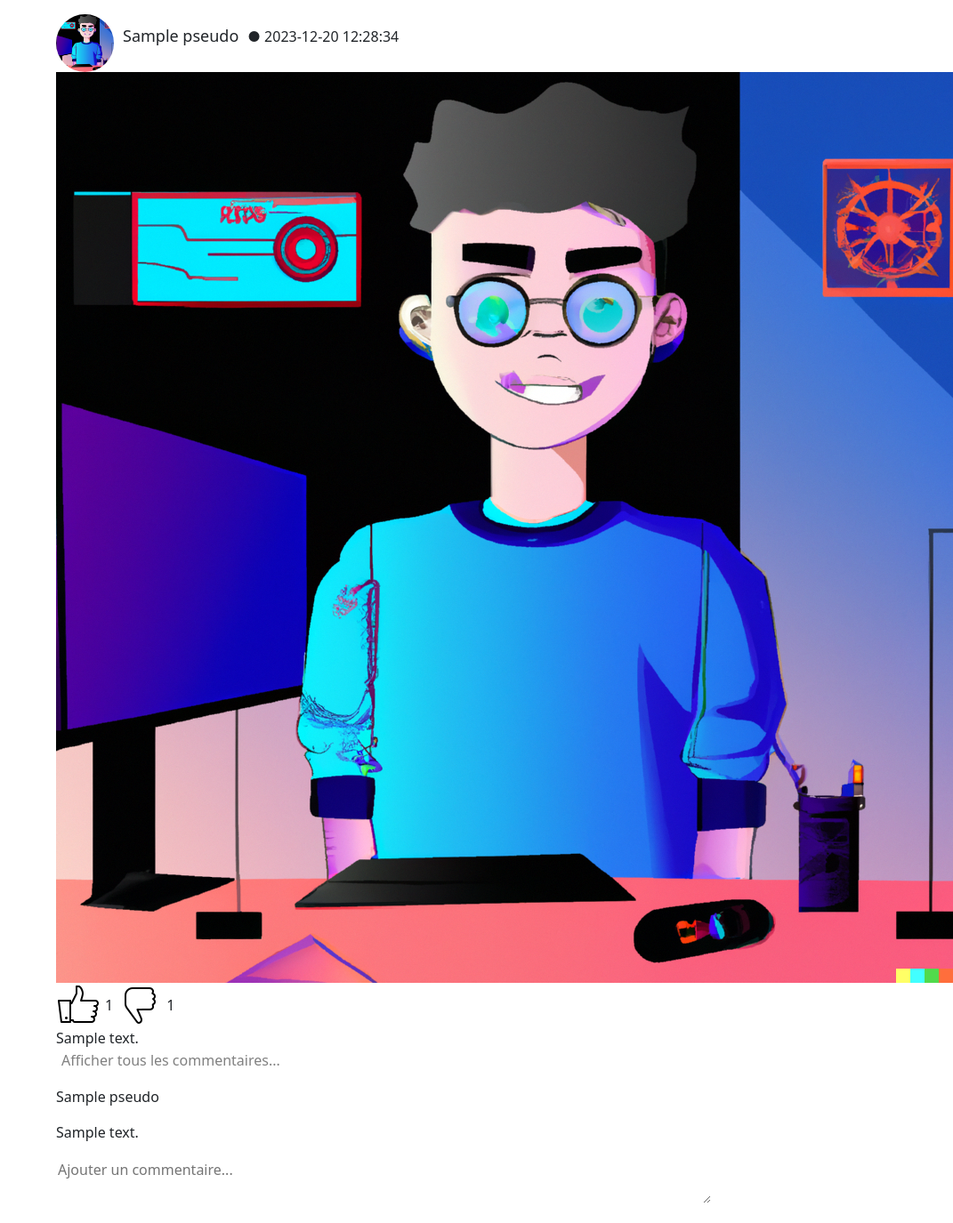
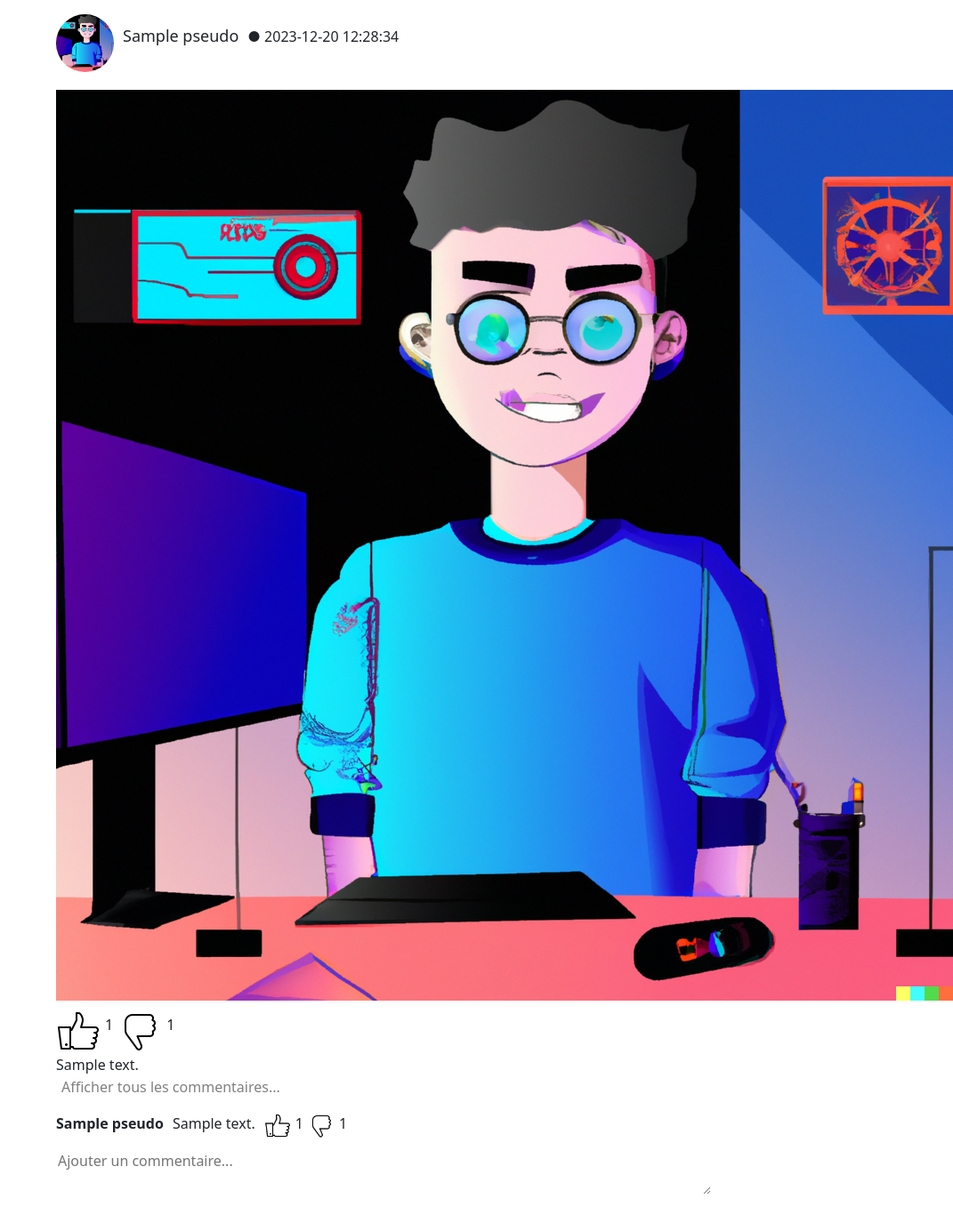
Before and after one commit to LioznTheBun/instagrume_groupe3_client, a Symfony app: template templates/accueil.html.twig in a window 1280 px wide. Shown: the part 96-1471 px from the top of the page at 89% size, without its empty margins (209-1280 px from the left). After the commit the page ends 1438 px from the top, so only its background shows below. Run offline with Twig, Linux system fonts and the light colour scheme; the template is opened without the code that fills it: most values are stand-ins (such as "Sample title", 1, 10 or a date in 2020); some libraries are stand-ins or nearby versions.

Commit message:
Afficher la publication selon un id

```diff
--- a/public/css/accueil.css
+++ b/public/css/accueil.css
@@ -128,6 +128,7 @@
     display: flex;
     align-items: center;
     gap: 10px;
+    margin-bottom: 20px;
 }
 
 .avatar_user {
@@ -171,3 +172,53 @@
     display: flex;
     gap: 10px;
 }
+
+.post_content {
+    display: flex;
+}
+
+.like_dislike_post {
+    margin-left: 10px;
+}
+
+.like_popup img {
+    width: 30px;
+    height: 30px;
+}
+
+.dislike_popup img {
+    width: 30px;
+    height: 30px;
+}
+
+.like_dislike_popup {
+    display: flex;
+}
+
+.comment_like_post img {
+    width: 30px;
+    height: 30px;
+}
+
+.comment_dislike_post img {
+    width: 30px;
+    height: 30px;
+}
+
+.post_text_pseudo {
+    font-weight: bold;
+}
+
+.post-body {
+    display: flex;
+    gap: 10px;
+}
+
+.like_dislike_post {
+    display: flex;
+    gap: 5px;
+}
+
+.post_img {
+    margin-bottom: 10px;
+}
--- a/templates/accueil.html.twig
+++ b/templates/accueil.html.twig
@@ -23,12 +23,12 @@
 			<div class="close" onclick="closePopup()">Fermer</div>
 			<label for='inputDescription' class='form-label'></label>
 			<input id='inputDescription' class='form-control' type='text'>
-				<img id="uploadPreview" style="width: 300px; height: 280px;" />
+			<img id="uploadPreview" style="width: 300px; height: 280px;"/>
 			<div class="bottom-section">
 				<div class="div_publier">
-						<button class="publier" id="publishButton" onclick="createPublication()">Publier</button>
+					<button class="publier" id="publishButtonCreationPost" onclick="createPublication()">Publier</button>
 				</div>
-					<input id="uploadImage" type="file" name="myPhoto" onchange="PreviewImage();" />
+				<input id="uploadImage" type="file" name="myPhoto" onchange="PreviewImage();"/>
 			</div>
 		</div>
 	</div>
@@ -38,38 +38,57 @@
 	<div class="container">
 		<div class="row justify-content-center">
 			<div class="col-md-8 mt-3">
-				<article class="post mb-3">
-					<header class="post-header">
+				<article class="post mb-3" data-post-id="{{ post.id }}">
+					<header
+						class="post-header">
 						<!--<div class="avatar_pseudo_user"> {{ post.auteur.avatar }} {{ post.auteur.pseudo }} </div> -->
 						<a href="/profil"><img class="avatar_user" src="{{ asset('images/photo-test1.png') }}" alt=""></a>
 						<p class="pseudo_user">{{ post.auteur.pseudo }}</p>
-						<p class="date_post">● {{ post.date_publication.timestamp | date('Y-m-d H:i:s') }}</p>
+						<p class="date_post">●
+							{{ post.date_publication.timestamp | date('Y-m-d H:i:s') }}</p>
 					</header>
-					<!-- TODO: Vérifier comment sera entrée l'image dans la BDD en base 64 -->
-					<img class="post-img-top" src="{{ asset('images/photo-test1.png') }}" alt="">
+					<div class="post_img">
+						<img class="post-img-top" src="{{ asset('images/photo-test1.png') }}" alt="Image">
+					</div>
 					<div class="post-footer">
 						<div class="likes_dislikes_section">
-								<img class="" src="{{ asset('images/like.png') }}"></img>
-								{{ post.rating_publication.likes_count }}
-								<img class="" src="{{ asset('images/dislike.png') }}"></img>
-								{{ post.rating_publication.dislikes_count }}
+							<div class="likes_comment_post"><img class="" src="{{ asset('images/like.png') }}"></img>
+						</div>
+						<p>{{ post.rating_publication.likes_count }}</p>
+						<div class="dislikes_comment_post"><img class="" src="{{ asset('images/dislike.png') }}"></img>
+					</div>
+					<p>{{ post.rating_publication.dislikes_count }}</p>
 				</div>
 				<div class="post-body">
 					<section class="description post-text">{{ post.description }}</section>
 				</div>
-						<button class="buttonShowPost" onclick="showPublication()"><p class="more_infos">Afficher tous les commentaires...</p></button>
+				<button class="buttonShowPost" onclick="showPublication('{{ post.id }}')">
+					<p class="more_infos">Afficher tous les commentaires...</p>
+				</button>
 				{% for commentaire in post.commentaires | slice(0, 1) %}
 					<div class="commentaire post">
 						<div class="post-body">
-										<p class="post-text">{{ commentaire.auteur.pseudo }}</p>
-										<p class="post-text">{{ commentaire.contenu }}</p>
+							<p class="post_text_pseudo">{{ commentaire.auteur.pseudo }}</p>
+							<div class="post_content">
+								<p class="post_text_content">{{ commentaire.contenu }}</p>
+								<div class="like_dislike_post">
+									{% if commentaire.rating_commentaire is not null %}
+										<div class="comment_like_post"><img class="" src="{{ asset('images/like.png') }}"></img>
+									</div>
+									<p>{{ commentaire.rating_commentaire.likes_count }}</p>
+									<div class="comment_dislike_post"><img class="" src="{{ asset('images/dislike.png') }}"></img>
+								</div>
+								<p>{{ commentaire.rating_commentaire.dislikes_count }}</p>
+							{% endif %}
+						</div>
+					</div>
 				</div>
 			</div>
 		{% endfor %}
-						<div class="postComment">
-							<textarea class="buttonAddPost" id="commentTextarea" placeholder="Ajouter un commentaire..." oninput="togglePublishButton()"></textarea>
-							<button id="publishButton" onclick="">Publier</button>
-						</div>
+		<textarea class="buttonAddPost" id="commentTextareaAccueil" placeholder="Ajouter un commentaire..." oninput="togglePublishButton()"></textarea>
+		{% if app.session.get('role') == 'membre' %}
+			<button id="publishButtonAccueil" style="display:none;">Publier</button>
+		{% endif %}
 	</div>
 	<div id="popupPublication" class="popupPublication">
 		<div class="popup-content-publication">
@@ -80,44 +99,47 @@
 			<div class="right-content-popup">
 				<div class="avatar_pseudo_user_popup">
 					<a href="/profil"><img class="avatar_user" src="{{ asset('images/photo-test1.png') }}" alt=""></a>
-									<div class="pseudo_user_popup"> {{ post.auteur.pseudo }} </div>
+					<div class="pseudo_user_popup">
+						{{ post.auteur.pseudo }}
+					</div>
 				</div>
 				<div class="content_post_popup">
 					<p>{{ post.description }}</p>
 				</div>
 				<div class="date_post_popup">
-									<p class="date_post">Publié le {{ post.date_publication.timestamp | date('Y-m-d H:i:s') }}</p>
+					<p class="date_post">Publié le
+						{{ post.date_publication.timestamp | date('Y-m-d H:i:s') }}</p>
 				</div>
-								<section class="commentaires">
+				<section class="commentaires_popup">
 					{% for commentaire in post.commentaires %}
 						<div class="commentaire post">
 							<div class="post_body_popup">
 								<p class="pseudo_comment_popup">{{ commentaire.auteur.pseudo }}</p>
 								<p class="comment_popup">{{ commentaire.contenu }}</p>
+								<div class="like_dislike_popup">
+									{% if commentaire.rating_commentaire is not null %}
+										<div class="like_popup"><img class="img_like_popup" src="{{ asset('images/like.png') }}"></img>
+									</div>
+									<p>{{ commentaire.rating_commentaire.likes_count }}</p>
+									<div class="dislike_popup"><img class="img_dislike_popup" src="{{ asset('images/dislike.png') }}"></img>
+								</div>
+								<p>{{ commentaire.rating_commentaire.dislikes_count }}</p>
+							{% endif %}
+						</div>
 					</div>
 				</div>
 			{% endfor %}
-								<div class="postComment">
+		</section>
+		<div class="post_comment_popup">
 			<textarea class="buttonAddPost" id="commentTextarea" placeholder="Ajouter un commentaire..." oninput="togglePublishButton()"></textarea>
 			<button id="publishButtonPopup" onclick="">Publier</button>
 		</div>
 	</div>
-							</div>
-						</section>
-						</div>
-					</div>
 	{% if 'role' == 'admin' %}
 		<div class="post-footer">
-						<section class="admin-tab">
-							<!-- Add your admin content here -->
+			<section
+				class="admin-tab"><!-- Add your admin content here -->
 			</section>
 		</div>
 	{% endif %}
-				</article>
-			</div>
-		</div>
-	</div>
-
-
-	{% endfor %}
-{% endblock %}
+</article></div></div></div>{% endfor %}{% endblock %}
```
Also changed, not shown: public/js/accueil.js (+23 -8 lines), src/Controller/PageController.php (+15 -3 lines). Lines whose indentation alone changed are shown as unchanged.
